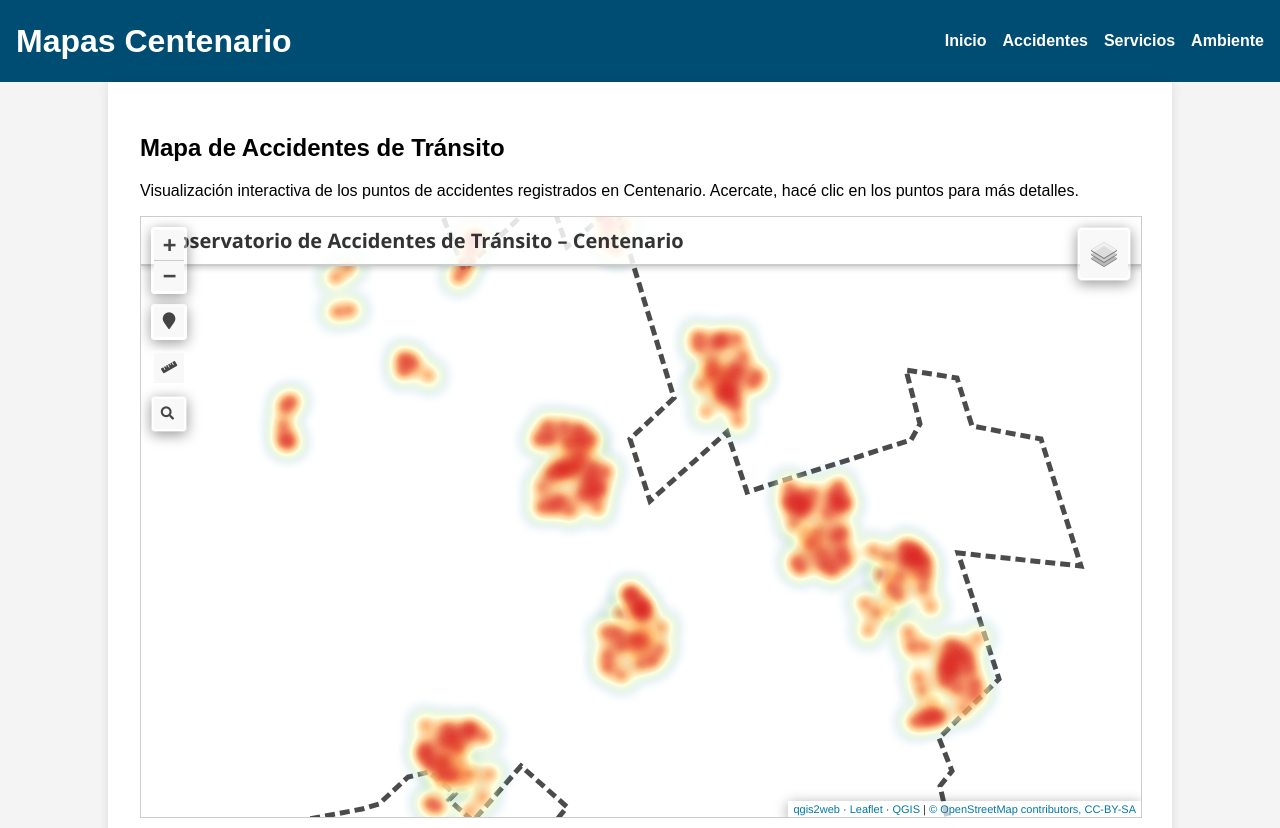
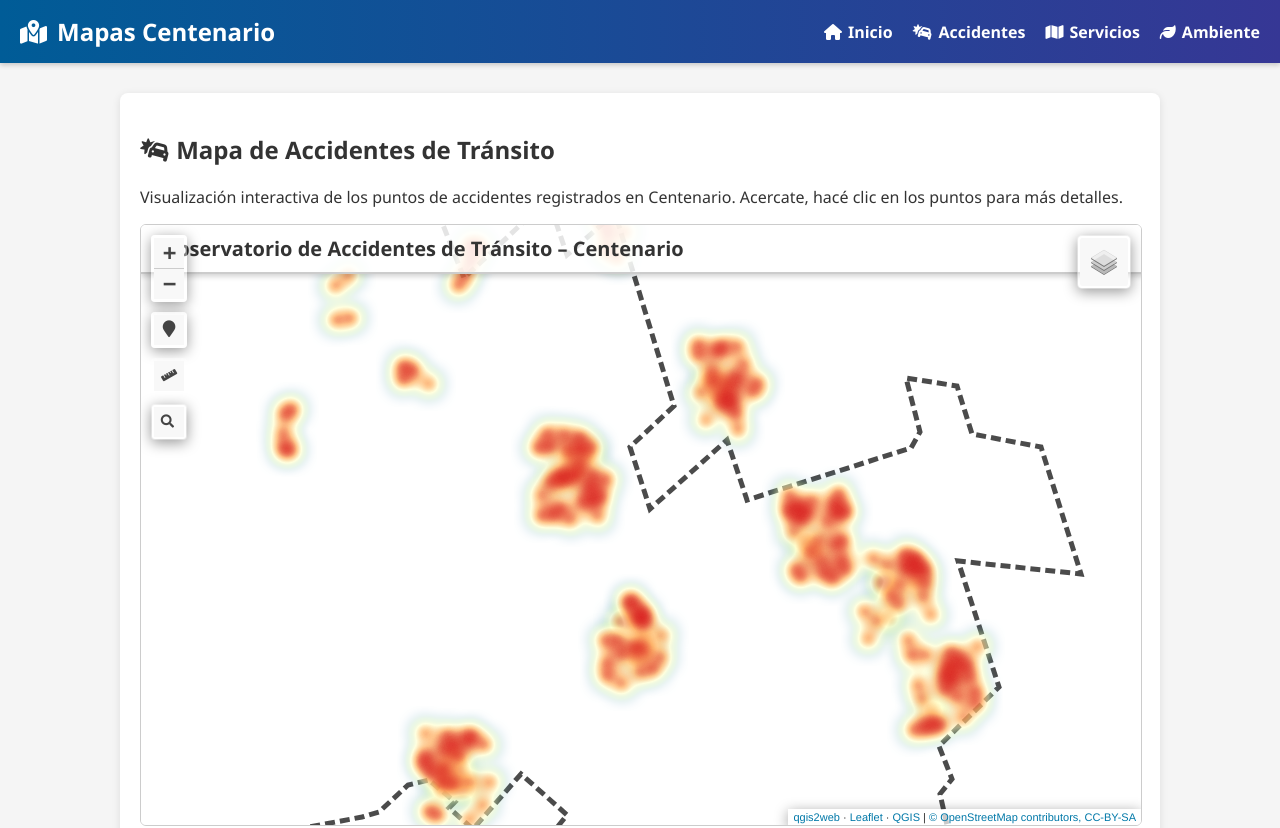
Before and after one commit to germanp80arg/mapas_cente, a plain HTML site: page index.html in a window 1280 px wide. Shown: the top 828 px of the page. Drawn offline with Linux system fonts and the light colour scheme; a web font is replaced by a local one.

Commit message:
Add files via upload

```diff
--- a/index.html
+++ b/index.html
@@ -4,34 +4,109 @@
 <head>
     <meta charset="UTF-8">
     <title>Mapa de Accidentes - Centenario</title>
-    <link rel="stylesheet" href="css/estilo.css">
+    <!-- Íconos FontAwesome desde CDN -->
+    <link rel="stylesheet" href="https://cdnjs.cloudflare.com/ajax/libs/font-awesome/6.5.0/css/all.min.css">
+    <!-- Fuente Google opcional -->
+    <link href="https://fonts.googleapis.com/css2?family=Segoe+UI:wght@400;700&display=swap" rel="stylesheet">
+    <style>
+        body {
+            margin: 0;
+            font-family: 'Segoe UI', sans-serif;
+            background-color: #f5f5f5;
+            color: #333;
+        }
+
+        header {
+            background: linear-gradient(90deg, #005c97, #363795);
+            color: white;
+            padding: 15px 20px;
+            display: flex;
+            align-items: center;
+            justify-content: space-between;
+            box-shadow: 0 2px 5px rgba(0,0,0,0.2);
+        }
+
+        .logo h1 {
+            margin: 0;
+            font-size: 1.5em;
+            display: flex;
+            align-items: center;
+        }
+
+        .logo h1 i {
+            margin-right: 10px;
+        }
+
+        nav ul {
+            list-style: none;
+            display: flex;
+            gap: 20px;
+            margin: 0;
+            padding: 0;
+        }
+
+        nav a {
+            color: white;
+            text-decoration: none;
+            font-weight: bold;
+            display: flex;
+            align-items: center;
+        }
+
+        nav a i {
+            margin-right: 6px;
+        }
+
+        main {
+            padding: 30px 20px;
+        }
+
+        section {
+            background: white;
+            border-radius: 8px;
+            box-shadow: 0 2px 8px rgba(0,0,0,0.1);
+            padding: 20px;
+            max-width: 1000px;
+            margin: auto;
+        }
+
+        footer {
+            text-align: center;
+            padding: 20px;
+            background-color: #e9e9e9;
+            color: #666;
+            font-size: 0.9em;
+            margin-top: 40px;
+        }
+    </style>
 </head>
 <body>
+
 <header>
     <div class="logo">
-            <!-- <img src="img/logo.png" alt="Logo Municipalidad"> -->
-            <h1>Mapas Centenario</h1>
+        <h1><i class="fas fa-map-marked-alt"></i> Mapas Centenario</h1>
     </div>
     <nav>
         <ul>
-        <li><a href="#">Inicio</a></li>
-        <li><a href="#">Accidentes</a></li>
-        <li><a href="#">Servicios</a></li>
-        <li><a href="#">Ambiente</a></li>
+            <li><a href="#"><i class="fas fa-home"></i>Inicio</a></li>
+            <li><a href="#"><i class="fas fa-car-crash"></i>Accidentes</a></li>
+            <li><a href="#"><i class="fas fa-map"></i>Servicios</a></li>
+            <li><a href="#"><i class="fas fa-leaf"></i>Ambiente</a></li>
         </ul>
     </nav>
 </header>
 
 <main>
     <section>
-            <h2>Mapa de Accidentes de Tránsito</h2>
+        <h2><i class="fas fa-car-crash"></i> Mapa de Accidentes de Tránsito</h2>
         <p>Visualización interactiva de los puntos de accidentes registrados en Centenario. Acercate, hacé clic en los puntos para más detalles.</p>
-            <iframe src="visor/index.html" width="100%" height="600px" style="border: 1px solid #ccc;"></iframe>
+        <iframe src="visor/index.html" width="100%" height="600px" style="border: 1px solid #ccc; border-radius: 6px;"></iframe>
     </section>
 </main>
 
 <footer>
     <p>© 2025 Mapas Centenario. Datos públicos y abiertos para toda la comunidad.</p>
 </footer>
+
 </body>
 </html>
```
Lines whose indentation alone changed are shown as unchanged.
